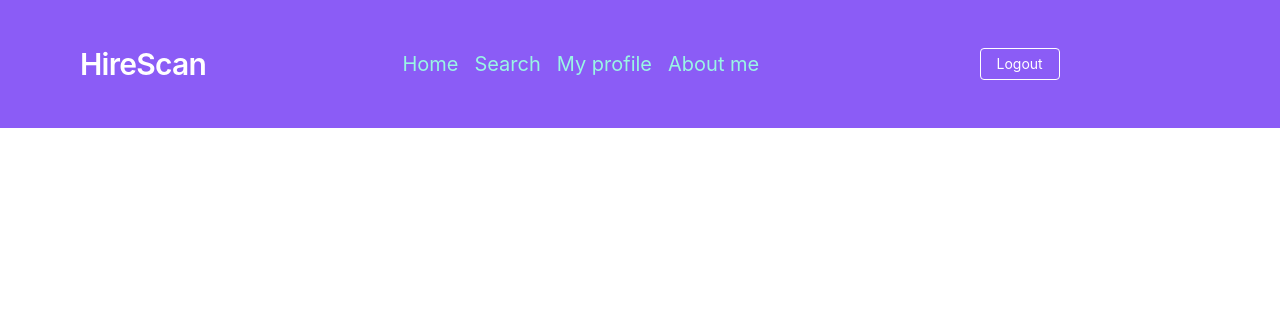
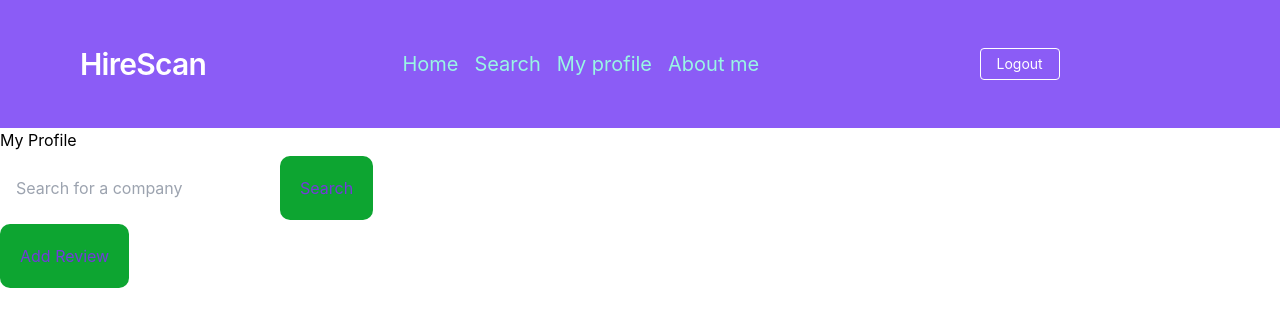
Before and after one commit to melhelow/hirescan-client, a React (Create React App) app: page /myprofile in a window 1280 px wide. Shown: the top 326 px of the page. Built offline with nearby package versions, Linux system fonts and the light colour scheme; sample sign-in values are in the browser's storage.

Commit message:
rendered searchpage to my profile else login

```diff
--- a/src/pages/Profile.js
+++ b/src/pages/Profile.js
@@ -1,11 +1,20 @@
 import React from 'react';
+import Auth from '../utils/auth';
 
-const Profile = () => {
+import Searchpage from '../pages/Searchpage';
+
+export default function Profile () {
+
+if(Auth.loggedIn()) {
     return (
         <div>
+            <h1>My Profile</h1>
+            <Searchpage/>
+        </div>
 
-        </div>
     );
-};
-
-export default Profile;
+}
+else {
+    window.location.assign('/login');
+}
+}
```
